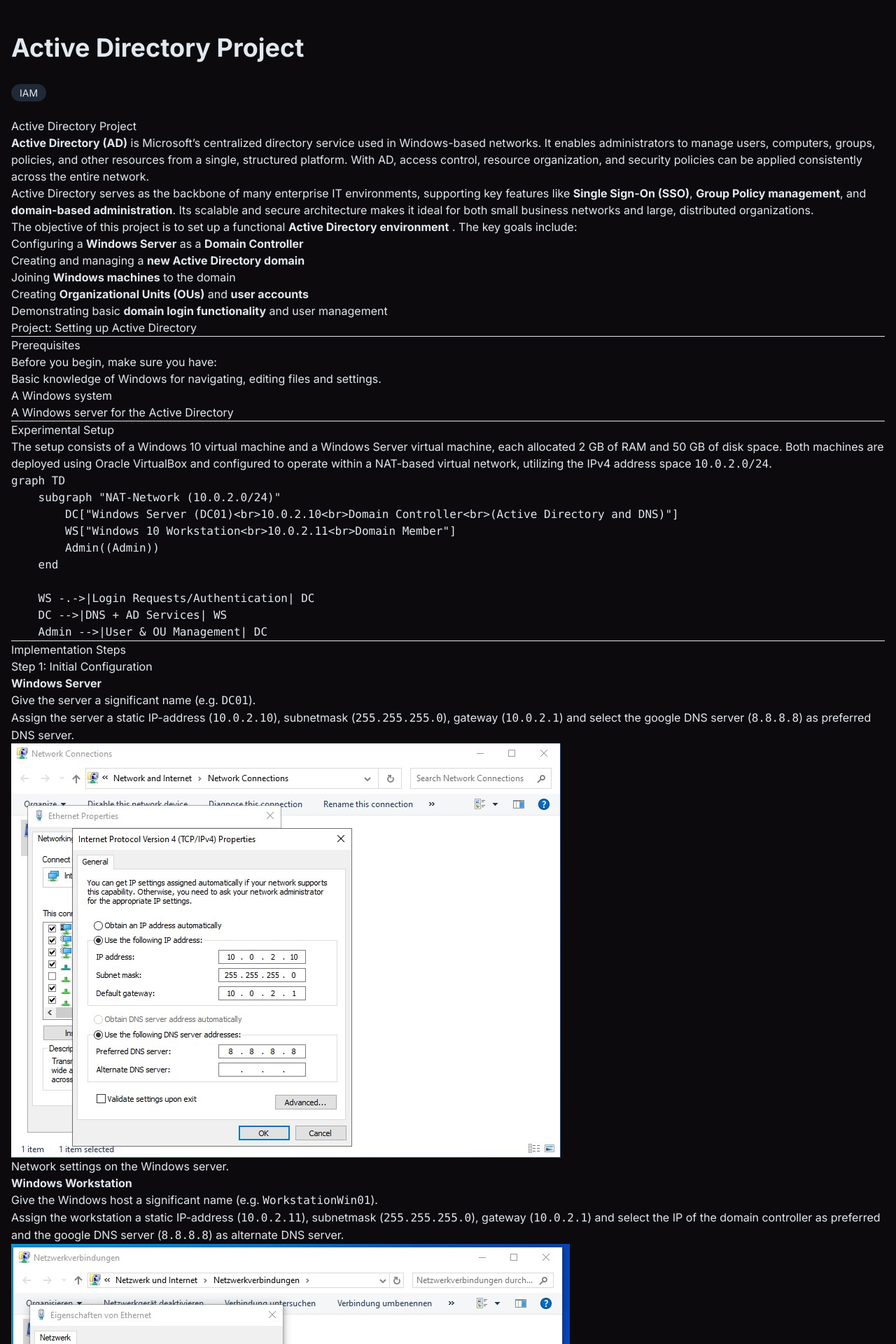
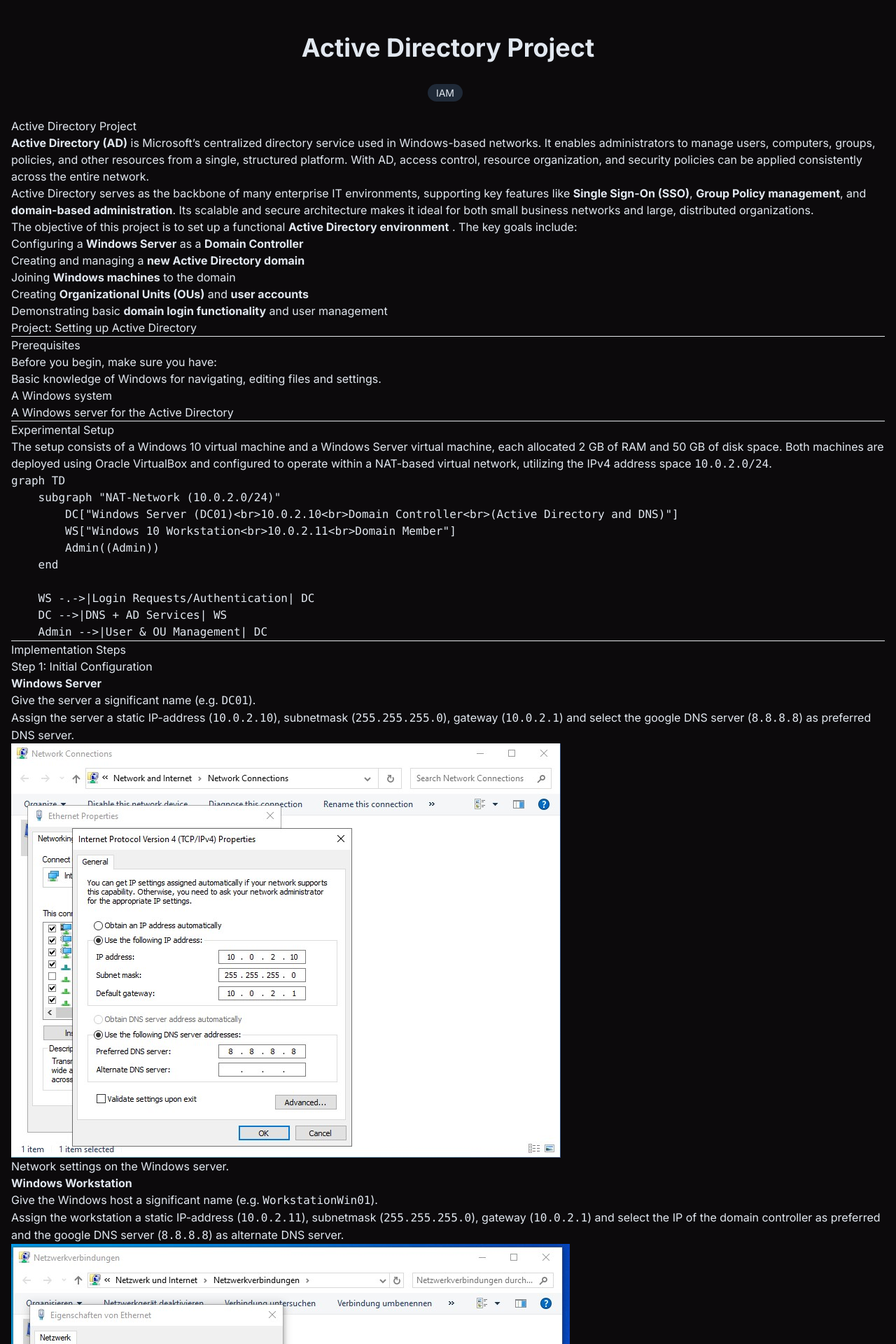
Before and after one commit to IamMo31/iammo31.github.io, a Jekyll site: the page built from projects/splunk/index.md, in a window 1280 px wide. Shown: the top 1920 px of the page at 70% size. Built offline with Jekyll 4.4.1, drawn with Linux system fonts in a browser that asks for light colours; nearby versions of some CDN libraries.

Commit message:
Update writeup.html

```diff
--- a/_layouts/writeup.html
+++ b/_layouts/writeup.html
@@ -1,22 +1,24 @@
 ---
 layout: default
 ---
-<main class="prose prose-invert lg:prose-xl mx-auto py-12 px-4">
-  <h1 class="text-4xl font-bold mb-8">{{ page.title }}</h1>
+<main class="px-4 py-12">
+  <article class="prose prose-invert lg:prose-xl mx-auto">
+    <h1 class="text-4xl font-bold mb-8 text-center">{{ page.title }}</h1>
 
     {% if page.tags %}
-  <div class="mb-6 space-x-2">
+    <div class="mb-6 text-center">
       {% for tag in page.tags %}
-      <span class="bg-gray-800 px-3 py-1 rounded-full text-sm">{{ tag }}</span>
+        <span class="bg-gray-800 px-3 py-1 rounded-full text-sm mr-2">{{ tag }}</span>
       {% endfor %}
     </div>
     {% endif %}
 
-  <!-- Hier wird der Markdown-Inhalt automatisch eingefügt -->
+    <!-- Hier wird der Markdown-Inhalt eingefügt -->
     {{ content }}
 
     <div class="mt-12 flex justify-between text-blue-400 font-semibold">
       <a href="{{ '/projects/' | relative_url }}">&larr; Back to Projects</a>
       <a href="{{ '/' | relative_url }}">&uarr; Back to Home</a>
     </div>
+  </article>
 </main>
```
Lines whose indentation alone changed are shown as unchanged.
